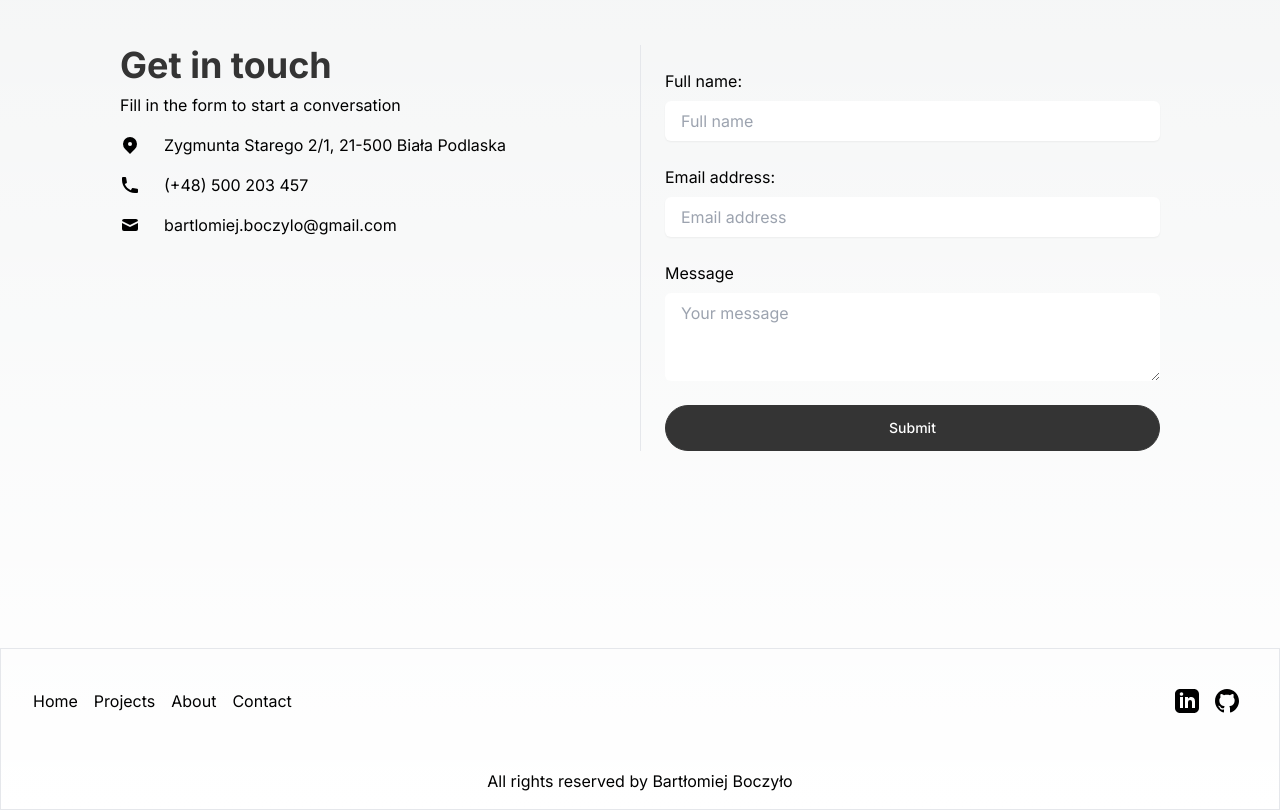
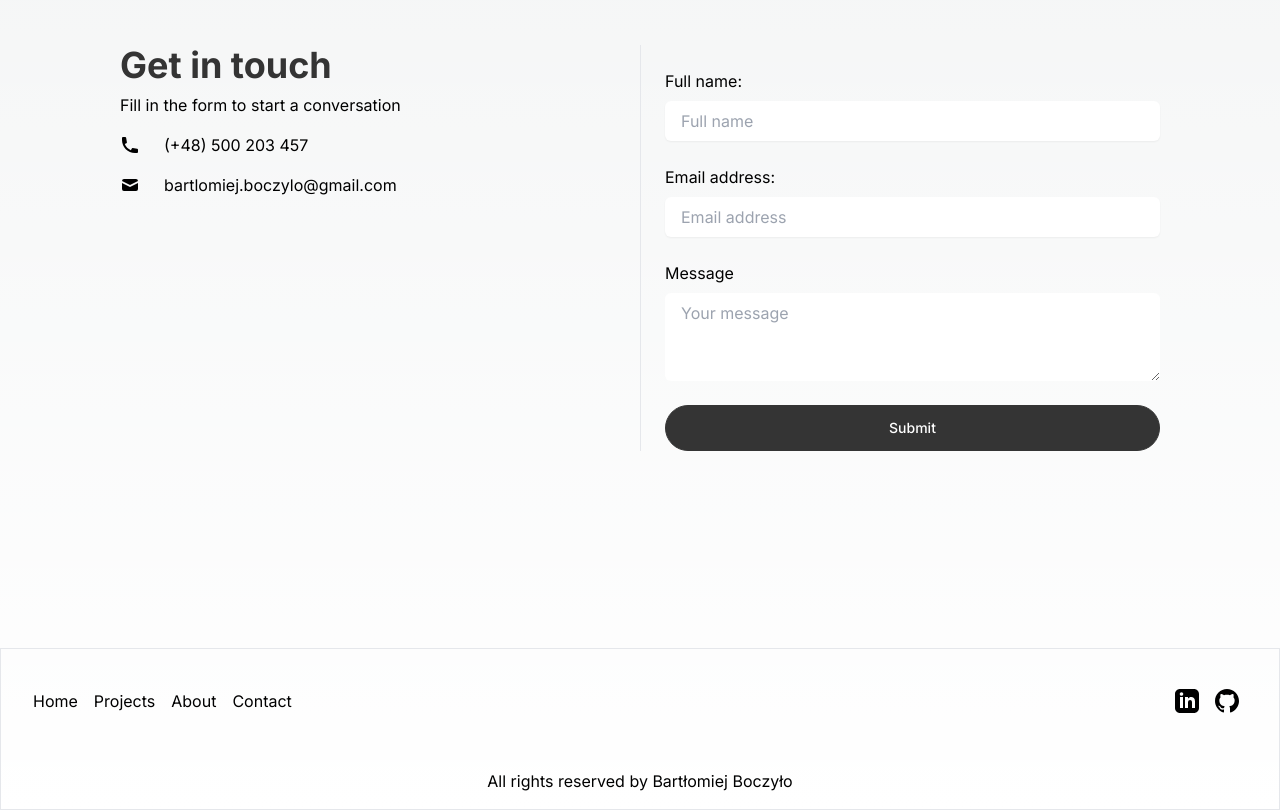
Before and after one commit to Bartlomiej28/dev-portfolio, a Next.js app: page / in a window 1280 px wide. Shown: the part 2680-3490 px from the top of the page. Built offline with nearby package versions, Linux system fonts and the light colour scheme.

Commit message:
Delete address

```diff
--- a/components/Contact.tsx
+++ b/components/Contact.tsx
@@ -8,12 +8,6 @@ function Contact() {
           <h1 className="text-4xl font-bold text-[#343434]">Get in touch</h1>
           <p className="pt-2 pb-4">Fill in the form to start a conversation</p>
           <div className="space-y-4">
-            <p className="flex items-center">
-              <svg xmlns="http://www.w3.org/2000/svg" viewBox="0 0 20 20" fill="currentColor" className="w-5 h-5 mr-2 sm:mr-6">
-                <path fillRule="evenodd" d="M5.05 4.05a7 7 0 119.9 9.9L10 18.9l-4.95-4.95a7 7 0 010-9.9zM10 11a2 2 0 100-4 2 2 0 000 4z" clipRule="evenodd"></path>
-              </svg>
-              <span>Zygmunta Starego 2/1, 21-500 Biała Podlaska</span>
-            </p>
             <p className="flex items-center">
               <svg xmlns="http://www.w3.org/2000/svg" viewBox="0 0 20 20" fill="currentColor" className="w-5 h-5 mr-2 sm:mr-6">
                 <path d="M2 3a1 1 0 011-1h2.153a1 1 0 01.986.836l.74 4.435a1 1 0 01-.54 1.06l-1.548.773a11.037 11.037 0 006.105 6.105l.774-1.548a1 1 0 011.059-.54l4.435.74a1 1 0 01.836.986V17a1 1 0 01-1 1h-2C7.82 18 2 12.18 2 5V3z"></path>
```
